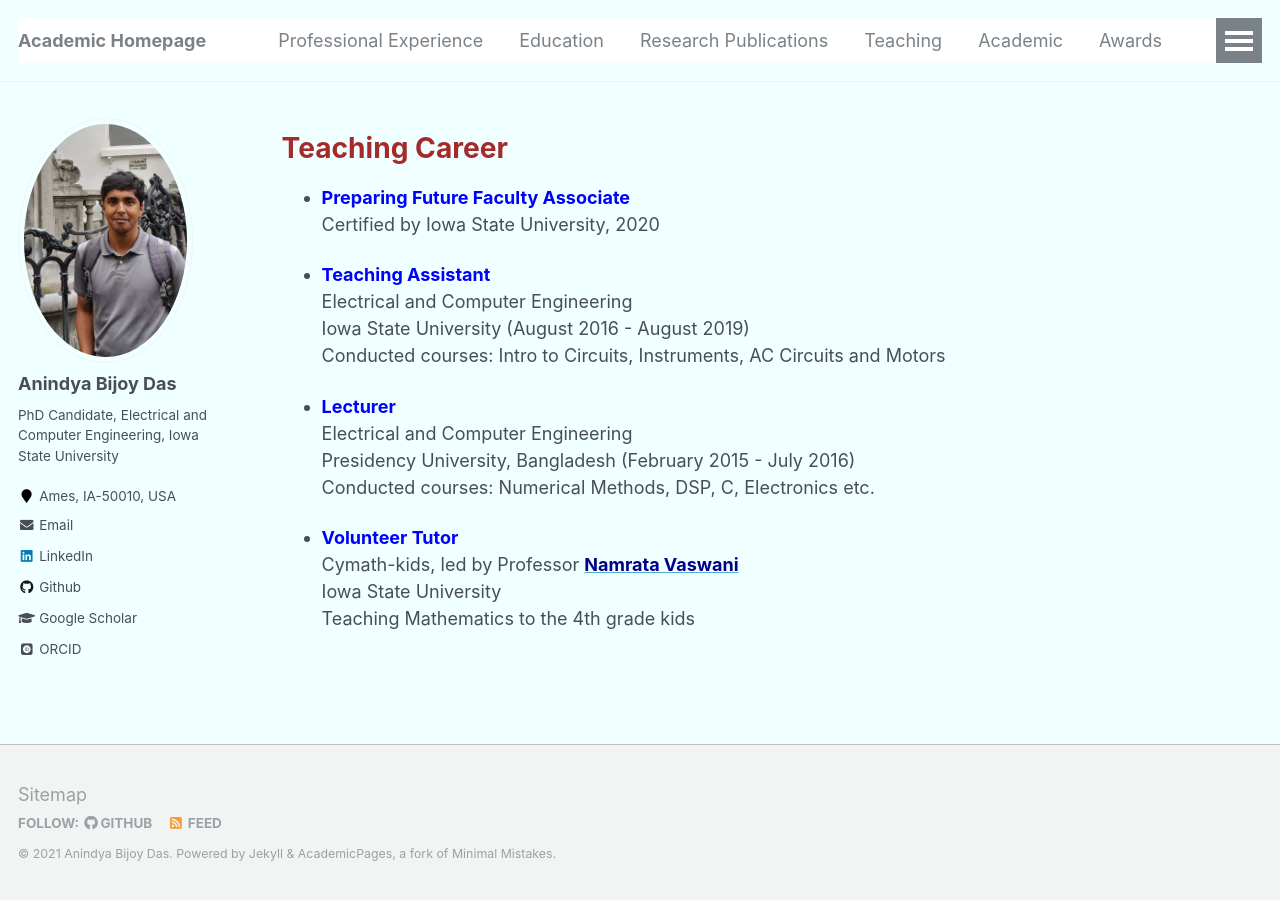
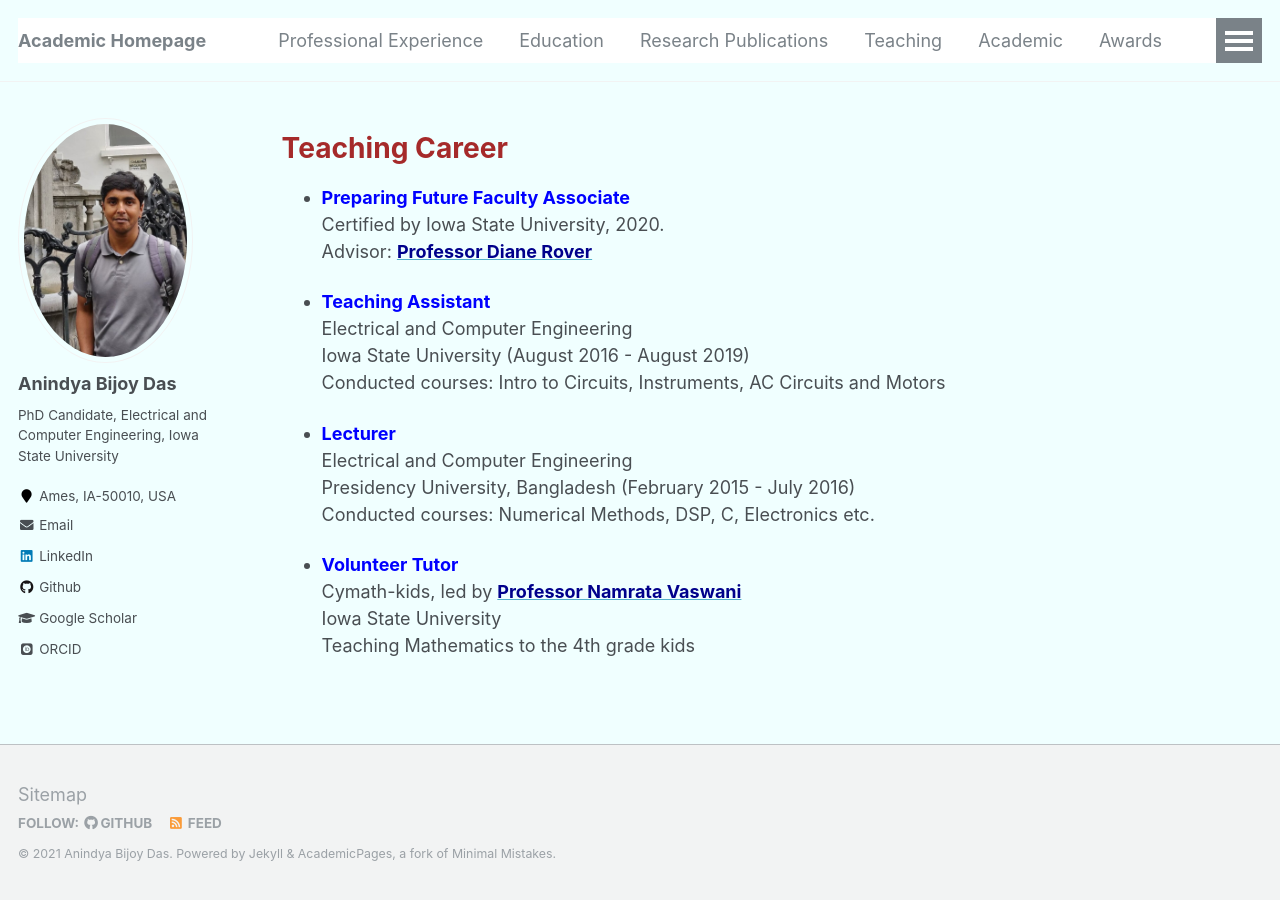
Before and after one commit to anindyabijoydas/portfolio, a Jekyll site: the page built from _pages/teaching.md, in a window 1280 px wide. Built offline with Jekyll 4.4.1, drawn with Linux system fonts in a browser that asks for light colours; some web fonts are replaced.

Commit message:
Update teaching.md

```diff
--- a/_pages/teaching.md
+++ b/_pages/teaching.md
@@ -16,10 +16,10 @@ redirect_from:
 <span style="color:brown">**Teaching Career**</span>
 ======
 
-* <span style="color:blue">**Preparing Future Faculty Associate**</span> <br/> Certified by Iowa State University, 2020
+* <span style="color:blue">**Preparing Future Faculty Associate**</span> <br/> Certified by Iowa State University, 2020. <br/> Advisor: [<span style="color: #00008B">**Professor Diane Rover**</span>](https://www.engineering.iastate.edu/~drover/)
 
 * <span style="color:blue">**Teaching Assistant**</span> <br/> Electrical and Computer Engineering <br/> Iowa State University (August 2016 - August 2019) <br/>  Conducted courses: Intro to Circuits, Instruments, AC Circuits and Motors
 
 * <span style="color:blue">**Lecturer**</span> <br/> Electrical and Computer Engineering <br/> Presidency University, Bangladesh (February 2015 - July 2016) <br/> Conducted courses: Numerical Methods, DSP, C, Electronics etc.
 
-* <span style="color:blue">**Volunteer Tutor**</span> <br/> Cymath-kids, led by Professor [<span style="color: #00008B">**Namrata Vaswani**</span>](https://www.ece.iastate.edu/~namrata/) <br/> Iowa State University <br/> Teaching Mathematics to the 4th grade kids
+* <span style="color:blue">**Volunteer Tutor**</span> <br/> Cymath-kids, led by [<span style="color: #00008B">**Professor Namrata Vaswani**</span>](https://www.ece.iastate.edu/~namrata/) <br/> Iowa State University <br/> Teaching Mathematics to the 4th grade kids
```
